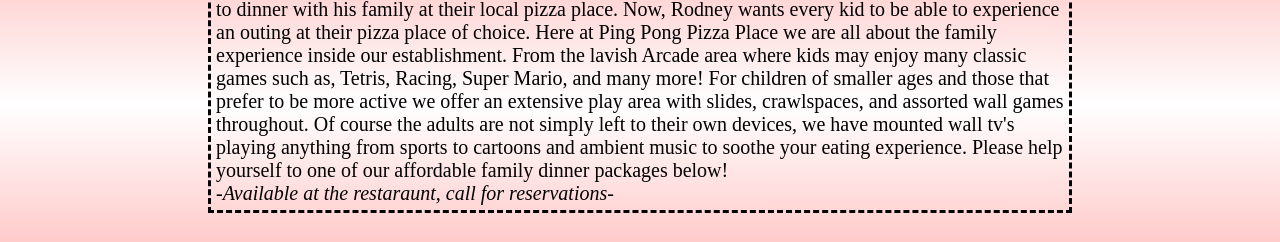
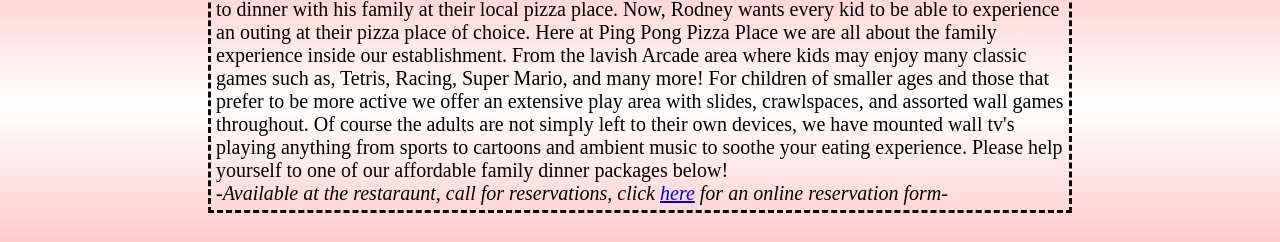
Before and after one commit to miguel463/my-lofi.com, a plain HTML site: page client1/index.html in a window 1280 px wide. Shown: the part 558-800 px from the top of the page. Drawn offline with Linux system fonts and the light colour scheme.

Commit message:
Update index.html

```diff
--- a/client1/index.html
+++ b/client1/index.html
@@ -85,7 +85,7 @@
     from sports to cartoons and ambient music to soothe your eating experience. Please help yourself to one
     of our affordable family dinner packages below!
     <br>
-    <em>-Available at the restaraunt, call for reservations-</em>
+    <em>-Available at the restaraunt, call for reservations, click <a href="form" target="blank_">here</a> for an online reservation form-</em>
   </div>
   <br>
   <br>
```
